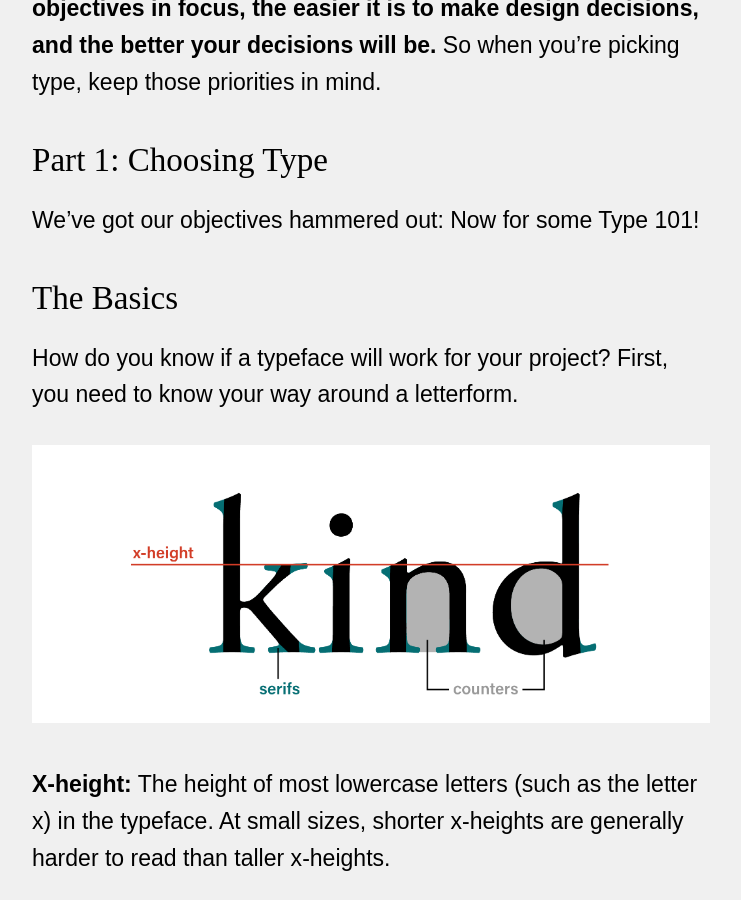
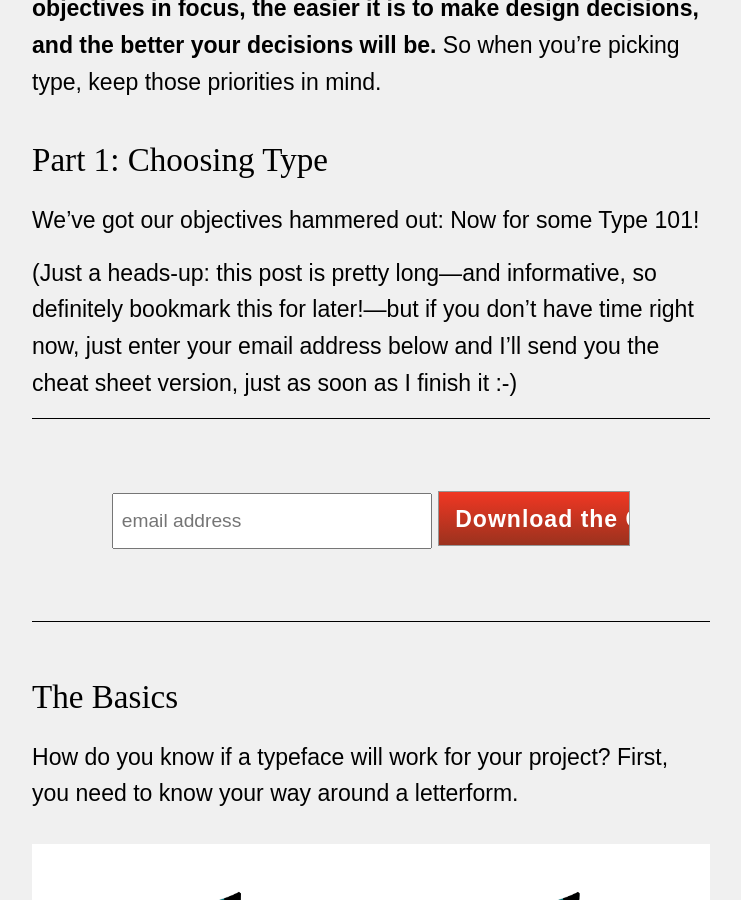
Before and after one commit to bfioritto/typeburrito, a Jekyll site: the page built from _posts/2016-03-18-stop-feeling-dumb-about-pairing-fonts.markdown, in a window 1280 px wide and 900 px high, scrolled down 1338 px. Shown: the whole window, without its empty margins (269-1010 px from the left). Built offline with Jekyll 4.4.1, drawn with Linux system fonts in a browser that asks for light colours; comment, search, counter and statistics services are not loaded; some of the changed text lies outside the part shown.

Commit message:
move cta.

```diff
--- a/_includes/form.html
+++ b/_includes/form.html
@@ -6,5 +6,5 @@
       novalidate>
 
 	<input type="email" value="" name="EMAIL" class="email" id="newsletter-email" placeholder="email address">
-  	<input type="submit" value="Sign me up!" name="subscribe" id="newsletter-subscribe" class="button">
+  	<input type="submit" value="Download the Cheat Sheet!" name="subscribe" id="newsletter-subscribe" class="button">
 </form>
--- a/_posts/2016-03-18-stop-feeling-dumb-about-pairing-fonts.markdown
+++ b/_posts/2016-03-18-stop-feeling-dumb-about-pairing-fonts.markdown
@@ -17,6 +17,10 @@ It’s hands-down the most important thing you need to know to pick type (or any
 <h2>Part 1: Choosing Type</h2>
 
 We’ve got our objectives hammered out: Now for some Type 101!
+
+(Just a heads-up: this post is pretty long—and informative, so definitely bookmark this for later!—but if you don't have time right now, just enter your email address below and I'll send you the cheat sheet version, just as soon as I finish it :-)
+
+{% include cta.html %}
 
 <h2>The Basics</h2>
 
@@ -43,10 +47,6 @@ How do you know if a typeface will work for your project? First, you need to kno
 Display faces are for short text such as titles, signage, or headlines. They are designed to work best at larger sizes, and tend to be more expressive than text faces.
 
 Often the description of the typeface will tell you what kind of a typeface you’re looking at: heed to those labels. If they aren’t labeled, use the features above to steer you in the right direction.
-
-<i>No time to finish reading? Shoot me your email and I’ll send you the PDF cheat sheet with the quick n' dirty version!</i>
-
-{% include cta.html %}
 
 <h2>Quality Digital Type</h2>
 
```
